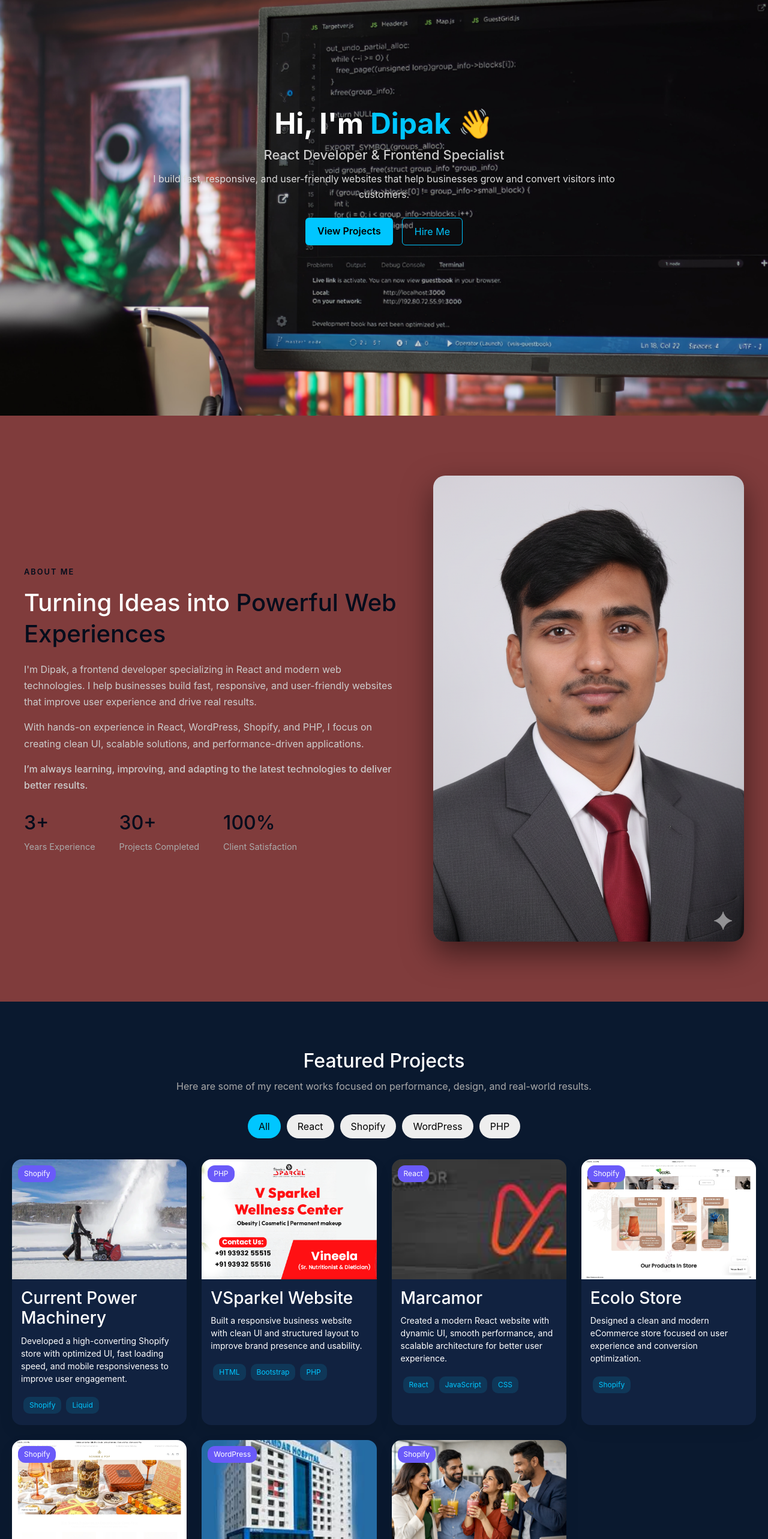
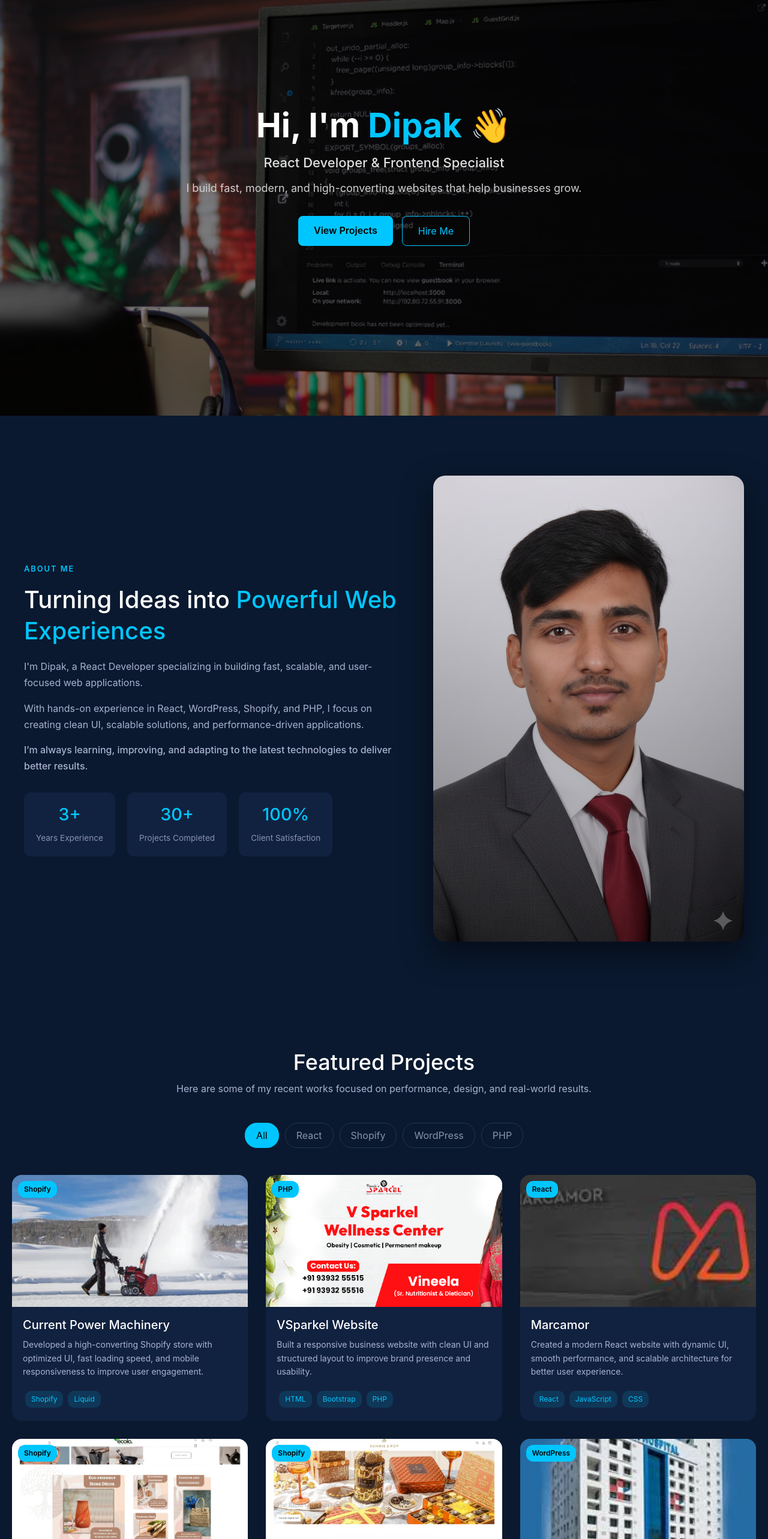
Before and after one commit to Dips8/portfolio-website, a React (Create React App) app: page / in a window 1280 px wide. Shown: the part 192-2758 px from the top of the page at 60% size. Built offline with nearby package versions, Linux system fonts and the light colour scheme.

Commit message:
first backend commit

```diff
--- a/src/components/AboutUs.css
+++ b/src/components/AboutUs.css
@@ -1,9 +1,10 @@
 .about-section {
   padding: 100px 20px;
-  background:#803c3c;
+  background: #0a192f; /* FIXED theme */
   color: #fff;
 }
 
+/* Layout */
 .about-container {
   max-width: 1200px;
   margin: auto;
@@ -13,15 +14,15 @@
   align-items: center;
 }
 
-/* TAG */
+/* Tag */
 .about-tag {
-  color: #020C1B;
+  color: #00c6ff;
   letter-spacing: 2px;
   font-size: 0.8rem;
   font-weight: 600;
 }
 
-/* HEADING */
+/* Heading */
 .about-content h2 {
   font-size: 2.5rem;
   margin: 15px 0 20px;
@@ -29,45 +30,61 @@
 }
 
 .about-content h2 span {
-  color: #020C1B;
+  color: #00c6ff;
 }
 
-/* TEXT */
+/* Text */
 .about-content p {
-  color: #ccc;
+  color: #a8b2d1;
   line-height: 1.7;
   margin-bottom: 15px;
   font-size: 1rem;
 }
 
-/* Highlight line */
+/* Highlight */
 .about-highlight {
-  color: #020C1B;
+  color: #ccd6f6;
   font-weight: 500;
 }
 
-/* STATS */
+/* Stats (modern cards) */
 .about-stats {
   display: flex;
-  gap: 40px;
+  gap: 20px;
   margin-top: 30px;
+  flex-wrap: wrap;
 }
 
-.about-stats div h3 {
-  font-size: 2rem;
-  color: #020C1B;
+.about-stats div {
+  background: #112240;
+  padding: 20px;
+  border-radius: 12px;
+  min-width: 120px;
+  text-align: center;
+  transition: 0.3s;
 }
 
-.about-stats div span {
-  font-size: 0.9rem;
-  color: #aaa;
+.about-stats div:hover {
+  transform: translateY(-5px);
+  background: #1c2e4a;
 }
 
-/* IMAGE */
+.about-stats h3 {
+  font-size: 1.8rem;
+  color: #00c6ff;
+}
+
+.about-stats span {
+  font-size: 0.85rem;
+  color: #8892b0;
+}
+
+/* Image */
 .about-image-box {
   border-radius: 20px;
   overflow: hidden;
   box-shadow: 0 20px 50px rgba(0, 0, 0, 0.5);
+  position: relative;
 }
 
 .about-image-box img {
@@ -81,7 +98,15 @@
   transform: scale(1.05);
 }
 
-/* RESPONSIVE */
+/* Optional glow effect */
+.about-image-box::after {
+  content: "";
+  position: absolute;
+  inset: 0;
+  background: linear-gradient(to top, rgba(0,0,0,0.4), transparent);
+}
+
+/* Responsive */
 @media (max-width: 900px) {
   .about-container {
     grid-template-columns: 1fr;
@@ -90,6 +115,5 @@
 
   .about-stats {
     justify-content: center;
-    flex-wrap: wrap;
   }
 }
--- a/src/components/Banner.css
+++ b/src/components/Banner.css
@@ -6,35 +6,39 @@
   display: flex;
   align-items: center;
   justify-content: center;
+  text-align: center;
   padding: 20px;
+  overflow: hidden;
 }
 
-/* Dark overlay for readability */
-.overlay {
+/* Light & balanced overlay */
+.modern-banner::before {
+  content: "";
   position: absolute;
   width: 100%;
   height: 100%;
-  background: rgba(0, 10, 19, 0.75);
+  background: rgba(0, 0, 0, 0.5); /* balanced */
   top: 0;
   left: 0;
+  z-index: 1;
 }
 
 /* Content */
-.hero-container {
+.hero-card {
   position: relative;
-  max-width: 800px;
-  text-align: center;
-  color: #fff;
   z-index: 2;
+  max-width: 700px;
+  margin: auto;
+  animation: fadeUp 1s ease;
 }
 
 /* Title */
 .hero-title {
-  font-size: 48px;
-  font-weight: bold;
-  margin-bottom: 10px;
-  color: #fff;
-  text-align: center;
+  font-size: 56px;
+  font-weight: 700;
+  margin-bottom: 15px;
+  line-height: 1.2;
+  color: #ffffff;
 }
 
 .hero-title span {
@@ -44,17 +48,16 @@
 /* Role */
 .hero-role {
   font-size: 22px;
-  font-weight: 500;
   margin-bottom: 15px;
-  color: #ccc;
+  color: #e0e0e0;
 }
 
 /* Subtitle */
 .hero-subtitle {
-  font-size: 16px;
-  line-height: 1.6;
-  margin-bottom: 25px;
-  color: #ddd;
+  font-size: 18px;
+  line-height: 1.7;
+  margin-bottom: 30px;
+  color: #d0d0d0;
 }
 
 /* Buttons */
@@ -62,42 +65,57 @@
   display: flex;
   justify-content: center;
   gap: 15px;
+  flex-wrap: wrap;
 }
 
 /* Primary Button */
 .btn-primary {
   background: #00c6ff;
   color: #000;
-  padding: 10px 20px;
-  border-radius: 6px;
+  padding: 12px 26px;
+  border-radius: 8px;
+  font-weight: 600;
   text-decoration: none;
-  font-weight: 600;
-  transition: 0.3s;
+  transition: all 0.3s ease;
 }
 
 .btn-primary:hover {
   background: #00a6d6;
+  transform: translateY(-3px);
 }
 
 /* Outline Button */
 .btn-outline {
   border: 1px solid #00c6ff;
   color: #00c6ff;
-  padding: 10px 20px;
-  border-radius: 6px;
+  padding: 12px 26px;
+  border-radius: 8px;
   text-decoration: none;
-  transition: 0.3s;
+  transition: all 0.3s ease;
 }
 
 .btn-outline:hover {
   background: #00c6ff;
   color: #000;
+  transform: translateY(-3px);
 }
 
-/* Mobile Responsive */
+/* Animation */
+@keyframes fadeUp {
+  from {
+    opacity: 0;
+    transform: translateY(30px);
+  }
+  to {
+    opacity: 1;
+    transform: translateY(0);
+  }
+}
+
+/* Responsive */
 @media (max-width: 768px) {
   .hero-title {
-    font-size: 32px;
+    font-size: 36px;
   }
 
   .hero-role {
@@ -105,7 +123,7 @@
   }
 
   .hero-subtitle {
-    font-size: 14px;
+    font-size: 15px;
   }
 
   .hero-buttons {
--- a/src/components/Projects.css
+++ b/src/components/Projects.css
@@ -1,53 +1,62 @@
 .projects-section {
-  padding: 60px 20px;
-  background: #f9fafc;
+  padding: 80px 20px;
+  background: #0a192f;
+  color: #fff;
   text-align: center;
 }
 
 .projects-title {
-  font-size: 32px;
-  margin-bottom: 20px;
+  font-size: 36px;
+  margin-bottom: 10px;
+}
+
+.projects-subtitle {
+  color: #a8b2d1;
+  margin-bottom: 40px;
 }
 
 /* Filters */
 .filter-buttons {
-  margin-bottom: 30px;
+  margin-bottom: 40px;
 }
 
 .filter-buttons button {
-  border: none;
+  border: 1px solid #233554;
   padding: 8px 18px;
   margin: 5px;
   border-radius: 20px;
-  background: #eee;
+  background: transparent;
+  color: #8892b0;
   cursor: pointer;
   transition: 0.3s;
 }
 
 .filter-buttons button.active,
 .filter-buttons button:hover {
-  background: #6a5af9;
-  color: #fff;
+  background: #00c6ff;
+  color: #000;
+  border-color: #00c6ff;
 }
 
 /* Grid */
 .projects-grid {
   display: grid;
-  grid-template-columns: repeat(auto-fit, minmax(280px, 1fr));
-  gap: 25px;
+  grid-template-columns: repeat(auto-fit, minmax(300px, 1fr));
+  gap: 30px;
 }
 
 /* Card */
 .project-card {
-  background: #fff;
+  background: #112240;
   border-radius: 16px;
   overflow: hidden;
-  box-shadow: 0 10px 25px rgba(0, 0, 0, 0.08);
-  transition: 0.3s;
+  transition: 0.4s;
+  position: relative;
 }
 
 .project-card:hover {
   transform: translateY(-10px);
+  box-shadow: 0 15px 40px rgba(0, 0, 0, 0.4);
 }
 
 /* Image */
@@ -58,40 +67,47 @@
 
 .project-image {
   width: 100%;
-  height: 200px;
+  height: 220px;
   object-fit: cover;
   transition: 0.4s;
 }
 
 .project-card:hover .project-image {
-  transform: scale(1.1);
+  transform: scale(1.08);
 }
 
-/* Overlay */
+/* Overlay (modern glass effect) */
 .overlay {
   position: absolute;
-  top: 0;
-  left: 0;
-  background: #500202b7;
-  width: 100%;
-  height: 100%;
+  inset: 0;
+  background: rgba(10, 25, 47, 0.7);
+  backdrop-filter: blur(5px);
   display: flex;
   align-items: center;
   justify-content: center;
-  opacity:0;
+  gap: 15px;
+  opacity: 0;
   transition: 0.3s;
-}
-
-.overlay a {
-  color: #fff;
-  padding: 10px 20px;
-  background: #6a5af9;
-  border-radius: 25px;
-  text-decoration: none;
 }
 
 .project-card:hover .overlay {
   opacity: 1;
+}
+
+/* Overlay buttons */
+.overlay a {
+  background: #00c6ff;
+  color: #000;
+  padding: 10px 18px;
+  border-radius: 25px;
+  font-size: 14px;
+  font-weight: 600;
+  text-decoration: none;
+  transition: 0.3s;
+}
+
+.overlay a:hover {
+  transform: scale(1.05);
 }
 
 /* Category badge */
@@ -99,83 +115,50 @@
   position: absolute;
   top: 10px;
   left: 10px;
-  background: #6a5af9;
-  color: #fff;
+  background: #00c6ff;
+  color: #000;
   padding: 5px 10px;
   border-radius: 12px;
   font-size: 12px;
+  font-weight: 600;
 }
 
 /* Content */
 .project-content {
-  padding: 15px;
+  padding: 18px;
   text-align: left;
 }
 
 .project-content h3 {
   margin-bottom: 10px;
+  font-size: 20px;
 }
 
+/* FIXED TEXT COLOR */
 .project-content p {
   font-size: 14px;
-  color: #fff;
+  color: #a8b2d1; /* FIXED */
+  line-height: 1.6;
 }
 
 /* Tech badges */
 .tech-badges {
-  margin-top: 10px;
+  margin-top: 12px;
 }
 
 .tech-badges span {
   display: inline-block;
   margin: 4px;
   padding: 5px 10px;
-  background: #eef;
+  background: #00c6ff20;
+  color: #00c6ff;
   border-radius: 10px;
   font-size: 12px;
 }
-.projects-section {
-  padding: 80px 20px;
-  background: #0a192f; /* match your theme */
-  color: #fff;
+
+/* Responsive */
+@media (max-width: 768px) {
+  .projects-title {
+    font-size: 28px;
+  }
 }
-
-.projects-title {
-  font-size: 32px;
-  margin-bottom: 10px;
-}
-
-.projects-subtitle {
-  color: #aaa;
-  margin-bottom: 30px;
-}
-
-/* Buttons */
-.filter-buttons button.active,
-.filter-buttons button:hover {
-  background: #00c6ff;
-  color: #000;
-}
-
-/* Card */
-.project-card {
-  background: #112240;
-  color: #fff;
-}
-
-/* Tech badges */
-.tech-badges span {
-  background: #00c6ff20;
-  color: #00c6ff;
-}
-
-/* Overlay buttons */
-.overlay {
-  gap: 10px;
-}
-
-.overlay a {
-  background: #00c6ff;
-  color: #000;
-  margin: 5px;
-}
--- a/src/components/Services.js
+++ b/src/components/Services.js
@@ -30,7 +30,7 @@ const Services = () => {
       <h2 className="services-title">My Services</h2>
 
       <p className="services-subtitle">
-        I help businesses build modern, high-performance websites and digital solutions.
+      I provide modern web solutions that help businesses grow, improve performance, and increase conversions.
       </p>
 
       <div className="services-grid">
--- a/src/components/aboutus.js
+++ b/src/components/aboutus.js
@@ -16,9 +16,7 @@ const About = () => {
           </h2>
 
           <p>
-            I'm Dipak, a frontend developer specializing in React and modern web technologies.
-            I help businesses build fast, responsive, and user-friendly websites that improve
-            user experience and drive real results.
+           I'm Dipak, a React Developer specializing in building fast, scalable, and user-focused web applications.
           </p>
 
           <p>
--- a/src/components/banner.js
+++ b/src/components/banner.js
@@ -4,13 +4,11 @@ import "./Banner.css";
 
 const Banner = () => {
   return (
-    <overlay
+    <section
       className="modern-banner"
       style={{ backgroundImage: `url(${bannerImg})` }}
     >
-      <div className="overlay"></div>
-
-      <div className="hero-container">
+      <div className="hero-card">
         <h1 className="hero-title">
           Hi, I'm <span>Dipak</span> 👋
         </h1>
@@ -20,8 +18,7 @@ const Banner = () => {
         </h2>
 
         <p className="hero-subtitle">
-          I build fast, responsive, and user-friendly websites that help
-          businesses grow and convert visitors into customers.
+          I build fast, modern, and high-converting websites that help businesses grow.
         </p>
 
         <div className="hero-buttons">
@@ -33,7 +30,7 @@ const Banner = () => {
           </a>
         </div>
       </div>
-    </overlay>
+    </section>
   );
 };
 
```
Also changed, not shown: src/components/Services.css (+23 -11 lines), src/components/SkillsSection.css (+32 -99 lines), src/components/SkillsSection.js (+25 -55 lines), src/components/contact.css (+26 -85 lines), src/components/contact.js (+41 -6 lines).
